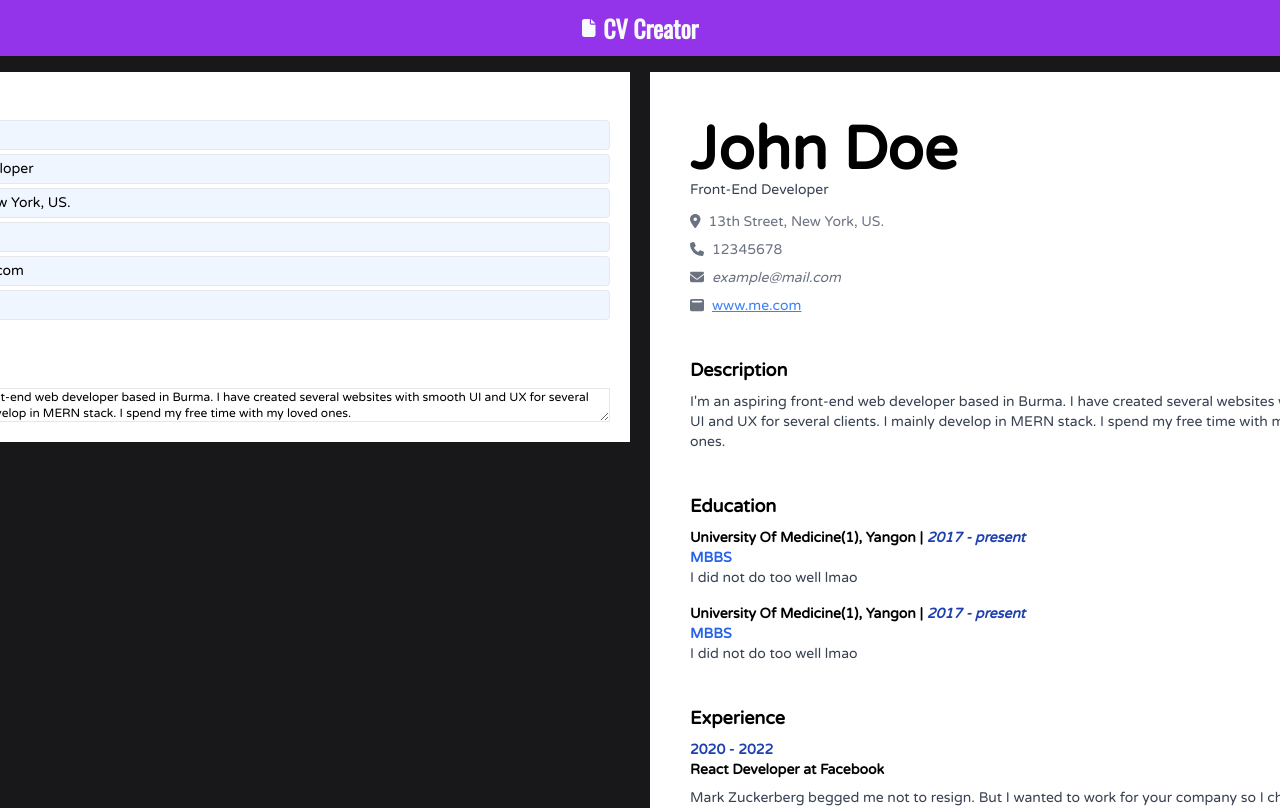
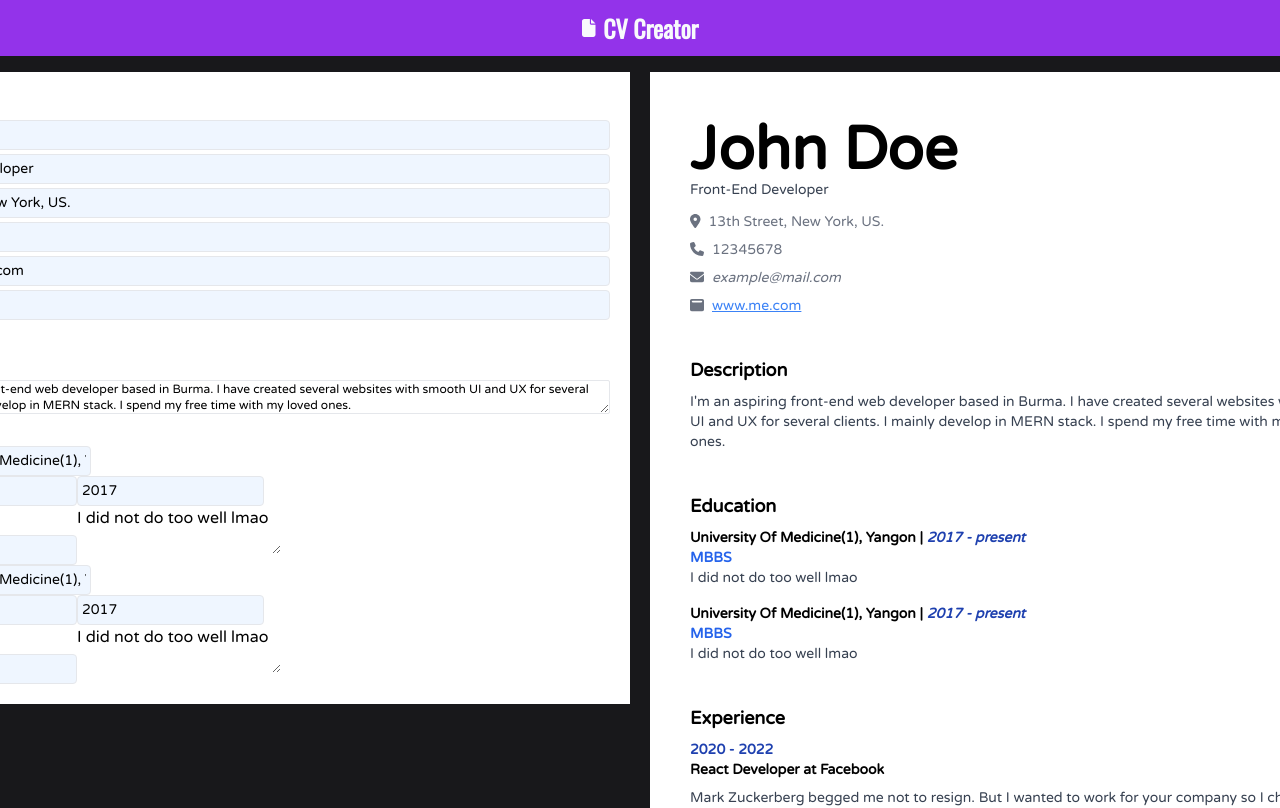
Before and after one commit to thantko20/cv-builder, a React (Create React App) app: page / in a window 1280 px wide. Shown: the top 808 px of the page. Built offline with nearby package versions, Linux system fonts and the light colour scheme.

Commit message:
Add mock layout for StudyInfo

```diff
--- a/src/components/Main/EditMode/Description.js
+++ b/src/components/Main/EditMode/Description.js
@@ -21,7 +21,7 @@ class Description extends Component {
           placeholder='Tell a bit about yourself'
           value={this.state.description}
           onChange={this.handleDesChange}
-          className='w-full outline-none border text-xs block'
+          className='w-full outline-none border text-xs block focus:border-gray-500 rounded-sm'
         ></textarea>
       </div>
     );
--- a/src/components/Main/EditMode/EditMode.js
+++ b/src/components/Main/EditMode/EditMode.js
@@ -1,5 +1,6 @@
 import React, { Component } from 'react';
 import Description from './Description';
+import Education from './Education';
 import GeneralInfo from './GeneralInfo';
 
 class EditMode extends Component {
@@ -32,7 +33,7 @@ class EditMode extends Component {
   render() {
     const { generalInfo, description, education, experience } = this.state;
     return (
-      <div className='p-5 bg-white w-[760px] flex-shrink-0 flex flex-col gap-10'>
+      <div className='p-5 bg-white w-[760px] flex-shrink-0 flex flex-col gap-8'>
         <GeneralInfo
           name={generalInfo.name}
           jobTitle={generalInfo.jobTitle}
@@ -43,6 +44,7 @@ class EditMode extends Component {
           handleGenInfo={this.handleGenInfo}
         />
         <Description description={description} handleDes={this.handleDes} />
+        <Education education={education} />
       </div>
     );
   }
--- a/src/components/Main/EditMode/Education.js
+++ b/src/components/Main/EditMode/Education.js
@@ -0,0 +1,29 @@
+import React, { Component } from 'react';
+import StudyInfo from './StudyInfo';
+
+class Education extends Component {
+  constructor(props) {
+    super(props);
+
+    this.state = { education: props.education };
+  }
+
+  render() {
+    const numberOfEdu = this.state.education;
+    return (
+      <div>
+        {numberOfEdu.map((edu) => (
+          <StudyInfo
+            placeOfStudy={edu.placeOfStudy}
+            from={edu.from}
+            to={edu.to}
+            degree={edu.degree}
+            summary={edu.summary}
+          />
+        ))}
+      </div>
+    );
+  }
+}
+
+export default Education;
--- a/src/components/Main/EditMode/StudyInfo.js
+++ b/src/components/Main/EditMode/StudyInfo.js
@@ -1,7 +1,9 @@
 import React, { Component } from 'react';
-import { uniqid } from 'uniqid';
+import uniqid from 'uniqid';
+import Input from './Input';
+import DelBtn from './DelBtn';
 
-class Study extends Component {
+class StudyInfo extends Component {
   constructor(props) {
     super(props);
     this.state = {
@@ -9,7 +11,53 @@ class Study extends Component {
       from: props.from,
       to: props.to,
       degree: props.degree,
-      summary: props.summar,
+      summary: props.summary,
+      id: uniqid(),
     };
   }
+
+  render() {
+    return (
+      <div>
+        <DelBtn onClick={() => {}} />
+        <Input
+          placeHolder='Place of Study'
+          type='text'
+          value={this.state.placeOfStudy}
+          onChange={() => {
+            /* something */
+          }}
+        />
+        <div>
+          <Input
+            placeHolder='To...'
+            type='number'
+            value={this.state.to}
+            onChange={() => {
+              /* something */
+            }}
+          />
+          <Input
+            placeHolder='From...'
+            type='number'
+            value={this.state.from}
+            onChange={() => {
+              /* something */
+            }}
+          />
+        </div>
+        <Input
+          placeHolder='Degree'
+          type='text'
+          value={this.state.degree}
+          onChange={() => {
+            /* something */
+          }}
+        />
+        <textarea placeholder='Summary' value={this.state.summary}></textarea>
+      </div>
+    );
+  }
 }
+
+export default StudyInfo;
```
